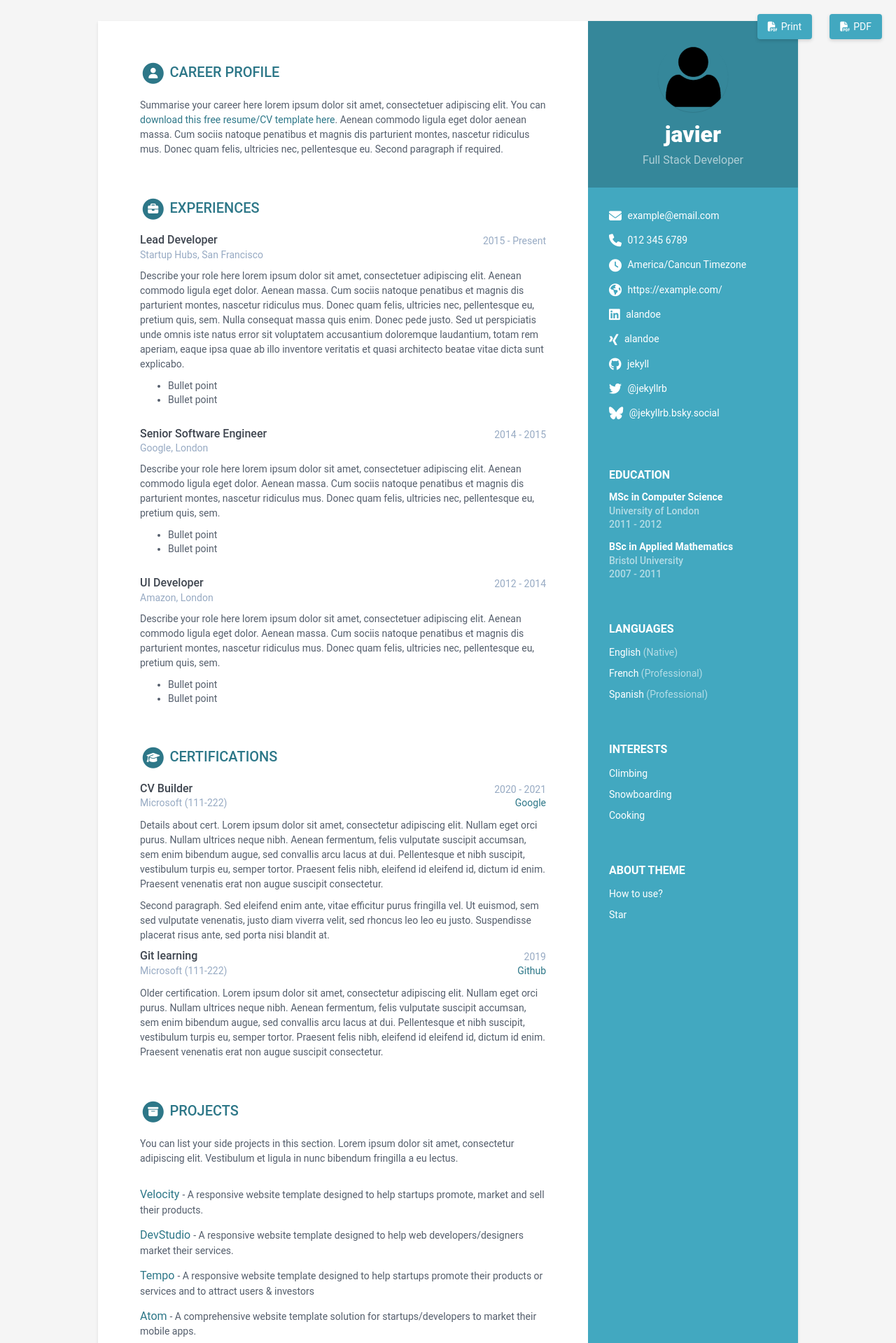
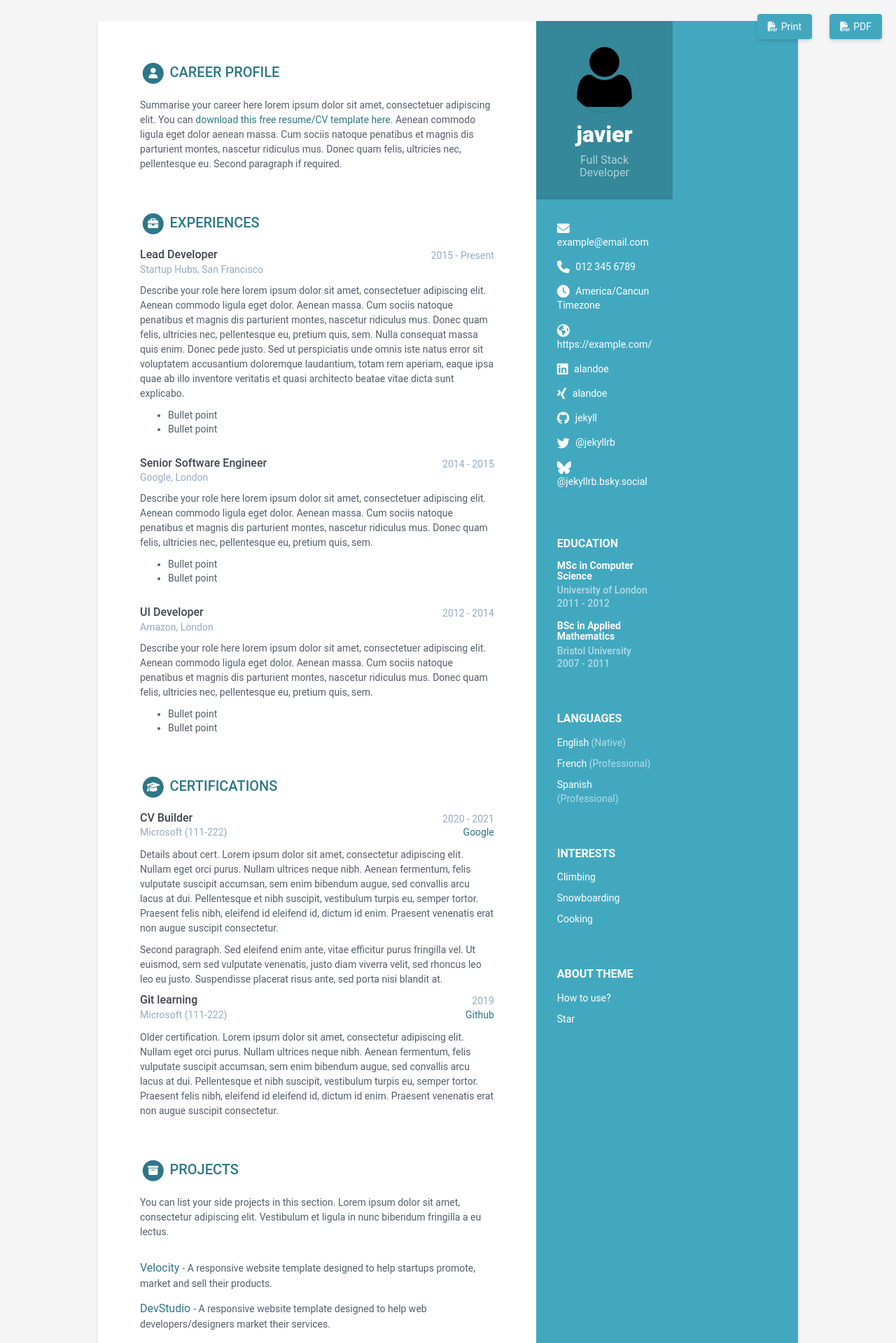
Before and after one commit to javier-palacio/javier-palacio.github.io, a Jekyll site: the page built from index.html, in a window 1280 px wide. Shown: the top 1919 px of the page at 70% size. Built offline with Jekyll 4.4.1, drawn with Linux system fonts in a browser that asks for light colours.

Commit message:
Update _base.scss

```diff
--- a/_sass/_base.scss
+++ b/_sass/_base.scss
@@ -44,7 +44,7 @@ p {
 }
 
 .sidebar-wrapper {
-  grid-column: span 3;
+  grid-column: span 1;
   order: $sidebar-order;
   background: $theme-color;
   color: #fff;
```
